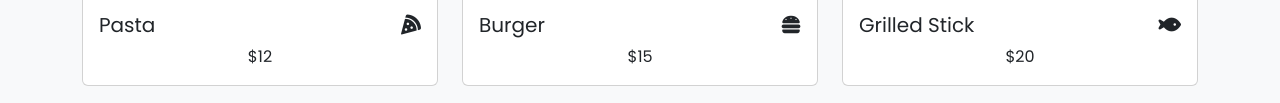
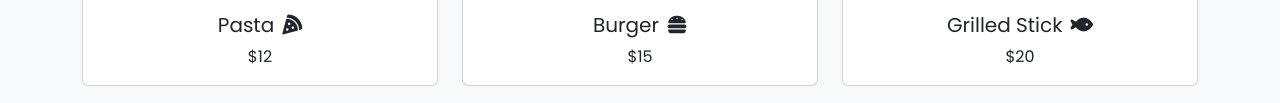
Before and after one commit to shafinsulayman/module-8, a plain HTML site: page index.html in a window 1280 px wide. Shown: the part 1333-1436 px from the top of the page. Drawn offline with nearby package versions, Linux system fonts and the light colour scheme.

Commit message:
module 8 done

```diff
--- a/index.html
+++ b/index.html
@@ -9,7 +9,7 @@
 <link rel="stylesheet" href="https://cdnjs.cloudflare.com/ajax/libs/font-awesome/6.5.0/css/all.min.css">
 <style>
 /* General Styles */
-body { font-family: 'Poppins', sans-serif; }
+body { font-family: 'Poppins', sans-serif; margin:0; padding:0; }
 
 /* Hero Section */
 .hero {
@@ -53,7 +53,12 @@ body { font-family: 'Poppins', sans-serif; }
 .menu-item img { height: 200px; object-fit: cover; transition: transform 0.3s; }
 .menu-item .card { transition: all 0.3s ease; cursor: pointer; }
 .menu-item .card:hover { box-shadow: 0 10px 20px rgba(0,0,0,0.2); margin-top: -5px; }
-.menu-item .card-title { display: flex; justify-content: space-between; align-items: center; }
+.menu-item .card-title {
+    display: flex;
+    justify-content: center;
+    align-items: center;
+    gap: 8px; /* space between title and icon */
+}
 
 /* Reservation Form */
 #contact .btn i { margin-left: 8px; }
@@ -71,6 +76,7 @@ body { font-family: 'Poppins', sans-serif; }
 </style>
 </head>
 <body>
+
 <!-- Navbar -->
 <nav class="navbar navbar-expand-lg navbar-dark bg-dark fixed-top">
 <div class="container">
@@ -112,6 +118,7 @@ Order Now <i class="fas fa-utensils"></i>
 <div class="container">
 <h2 class="text-center mb-4 fade-up fade-up-1">Our Menu</h2>
 <div class="row g-4">
+<!-- Card 1 -->
 <div class="col-md-4 menu-item fade-up fade-up-2">
 <div class="card">
 <img class="card-img-top" src="https://images.unsplash.com/photo-1600891964599-f61ba0e24092?crop=entropy&cs=tinysrgb&fit=max&fm=jpg&w=800" alt="Pasta Image">
@@ -121,6 +128,7 @@ Order Now <i class="fas fa-utensils"></i>
 </div>
 </div>
 </div>
+<!-- Card 2 -->
 <div class="col-md-4 menu-item fade-up fade-up-2">
 <div class="card">
 <img class="card-img-top" src="https://images.unsplash.com/photo-1600891964599-f61ba0e24092?crop=entropy&cs=tinysrgb&fit=max&fm=jpg&w=800" alt="Burger Image">
@@ -130,6 +138,7 @@ Order Now <i class="fas fa-utensils"></i>
 </div>
 </div>
 </div>
+<!-- Card 3 -->
 <div class="col-md-4 menu-item fade-up fade-up-2">
 <div class="card">
 <img class="card-img-top" src="https://images.unsplash.com/photo-1600891964599-f61ba0e24092?crop=entropy&cs=tinysrgb&fit=max&fm=jpg&w=800" alt="Grilled Stick Image">
@@ -164,5 +173,6 @@ Order Now <i class="fas fa-utensils"></i>
 <footer class="bg-dark text-white py-4 text-center">
 &copy; 2025 Delicious Restaurant. All rights reserved.
 </footer>
+
 </body>
 </html>
```
